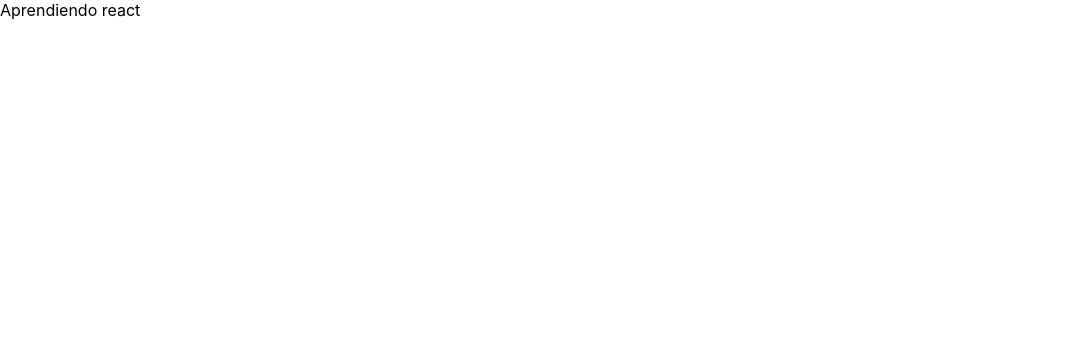
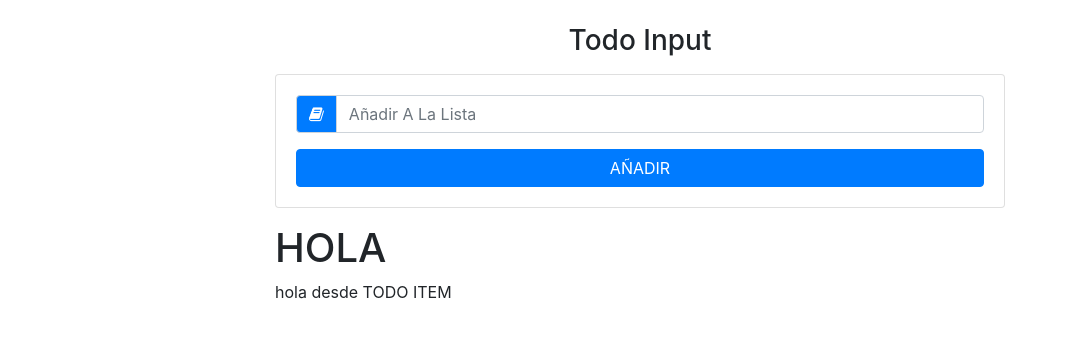
Before and after one commit to TheKevinT/React-TodoList, a React (Create React App) app: page / in a window 1280 px wide. Shown: the top 338 px of the page, without its empty margins (0-1068 px from the left). Built offline with nearby package versions, Linux system fonts and the light colour scheme.

Commit message:
crear todo input (caja de arriba)

```diff
--- a/public/index.html
+++ b/public/index.html
@@ -24,7 +24,14 @@
       work correctly both with client-side routing and a non-root public URL.
       Learn how to configure a non-root public URL by running `npm run build`.
     -->
-    <title>React App</title>
+
+<!--BOOTSTRAP IMPORTAR-->
+<link rel="stylesheet" href="https://stackpath.bootstrapcdn.com/font-awesome/4.7.0/css/font-awesome.min.css">
+
+
+
+
+    <title>TODO-LIST</title>
   </head>
   <body>
     <noscript>You need to enable JavaScript to run this app.</noscript>
--- a/src/App.js
+++ b/src/App.js
@@ -1,12 +1,31 @@
 import React from 'react';
-
+//cuando usas mucho codigo HTML
+import  { Fragment } from 'react';
+//importamos
+import TodoInput from './components/TodoInput';
+import TodoList from './components/TodoList';
+//importar bootstrap
+import 'bootstrap/dist/css/bootstrap.min.css';
+import uuid from "uuid";
 
 function App() {
   return (
-    <div>
-   Aprendiendo react
+<Fragment>
+    <div className="container">
+      <div className="row">
+        <div className="col-10 mx-auto col-md-8 mt-4">
 
+            <h3 className="text-capitalize text-center">
+              Todo input
+
+            </h3>
+        <TodoInput/>
+        <TodoList/>
+
+        </div>
+      </div>
     </div>
+</Fragment>
   );
 }
 
--- a/src/components/TodoInput.js
+++ b/src/components/TodoInput.js
@@ -1,11 +1,28 @@
 import React, { Component } from 'react'
+import  { Fragment } from 'react';
 
 export default class TodoInput extends Component {
     render() {
         return (
-            <div>
-                hola desde INPUT
+        <Fragment>
+
+            <div className="card card-body my-3">
+                <form>
+                    <div className="input-group">
+                        <div className="input-group-prepend">
+                               <div className="input-group-text bg-primary text-white">
+                                    <i className="fa fa-book"></i>
+
+                                </div>
+                        </div>
+
+                    <input type ="text "className="form-control text-capitalize" placeholder="Añadir a la lista"></input>
+                    </div>
+                    <button type="submit" className="btn btn-block btn-primary mt-3" >AÑADIR</button>
+                </form>
             </div>
+
+        </Fragment>
         )
     }
 }
--- a/src/components/TodoList.js
+++ b/src/components/TodoList.js
@@ -1,10 +1,12 @@
-import React, { Component } from 'react'
+import React, { Component } from 'react';
+import TodoItem from './TodoItem';
 
 export default class TodoList extends Component {
     render() {
         return (
             <div>
-                HOLA DESDE TODOLIST
+               <h1>HOLA</h1>
+               <TodoItem/>
             </div>
         )
     }
```
